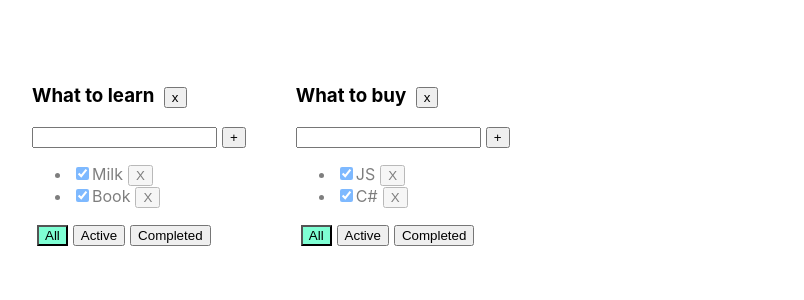
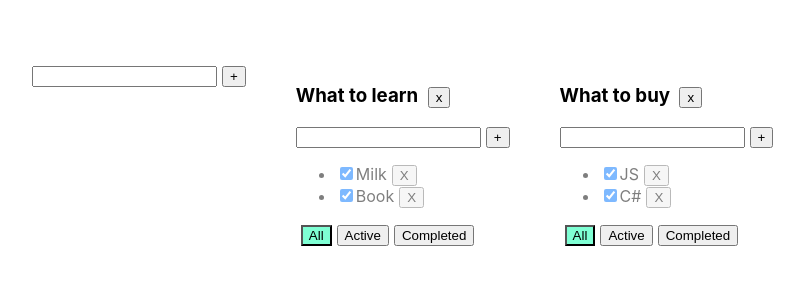
Before and after one commit to DmitryShastel/Native_JS_2.0_old, a React (Create React App) app in the folder Folder_1/native_js_2.0/: page / in a window 1280 px wide. Shown: the top 300 px of the page, without its empty margins (33-837 px from the left). Built offline with nearby package versions, Linux system fonts and the light colour scheme.

Commit message:
AddItemForm is added to App

```diff
--- a/Folder_1/native_js_2.0/src/Native_JS_2.0/Native_JS_Tuesday/ToDoList_6/AppRoot_6.tsx
+++ b/Folder_1/native_js_2.0/src/Native_JS_2.0/Native_JS_Tuesday/ToDoList_6/AppRoot_6.tsx
@@ -96,6 +96,8 @@ export function RootApp_6() {
     return (
         <div className="App">
 
+            <AddItemForm addTask={() => {}} todolistId={''}/>
+
             {
                 todolists.map(tl => {
                     let allTodolistTasks = tasks[tl.id];
```
Also changed, not shown: Folder_1/native_js_2.0/src/Native_JS_2.0/Native_JS_Tuesday/ToDoList_6/Todolist_6.tsx (+2 -29 lines).
